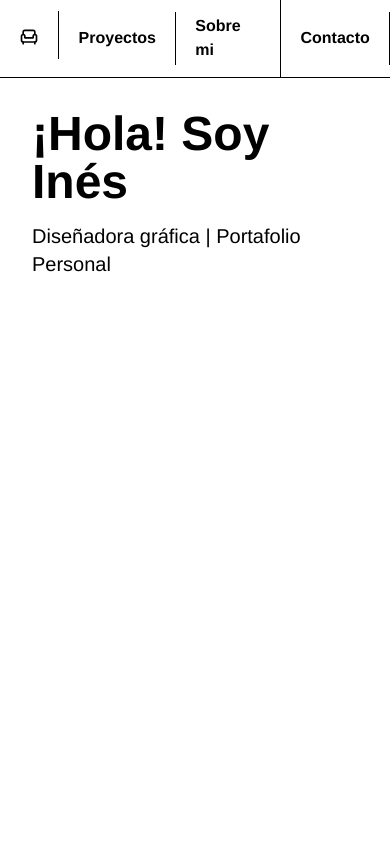
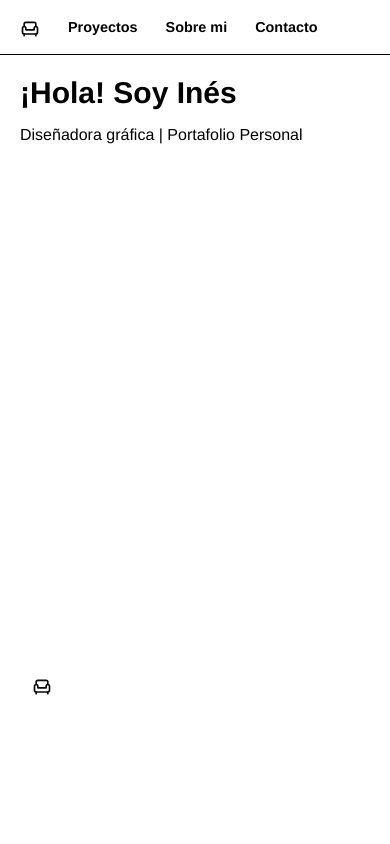
Before and after one commit to zqnv9qyypf-ship-it/mi-web, a Vue app: page /#/ in a window 390 px wide. Shown: the top 844 px of the page. Built offline with nearby package versions, Linux system fonts and the light colour scheme; a web font is replaced by a local one.

Commit message:
Hacer responsive el menú y el header

```diff
--- a/src/App.vue
+++ b/src/App.vue
@@ -6,7 +6,7 @@
 <template>
   <main class="font-[Helvetica]">
     <nav class="w-full border-b border-black bg-white">
-      <ul class="flex items-center">
+      <ul class="flex flex-wrap items-center gap-1 px-2 py-2 sm:gap-2 sm:px-4 sm:py-3">
         <li>
           <RouterLink to="/" class="menu-link" active-class="menu-link-active" exact-active-class="menu-link-active" aria-label="Home">
             <Armchair :size="20" class="menu-icon-home" />
@@ -30,12 +30,22 @@
 
 <style scoped>
 .menu-link {
-  display: inline-block;
-  padding: 0.9rem 1.2rem;
-  border-right: 1px solid black;
+  display: inline-flex;
+  align-items: center;
+  justify-content: center;
+  padding: 0.55rem 0.75rem;
   color: black;
   text-decoration: none;
   font-weight: 600;
+  font-size: 0.9rem;
+  line-height: 1;
+}
+
+@media (min-width: 640px) {
+  .menu-link {
+    padding: 0.8rem 1.1rem;
+    font-size: 1rem;
+  }
 }
 
 .menu-link-active {
--- a/src/components/Header.vue
+++ b/src/components/Header.vue
@@ -1,7 +1,7 @@
 <template>
-  <header class="bg-white text-black h-screen flex flex-col justify-start items-start text-left p-8">
-    <h1 class="text-5xl font-bold mb-4 adobe-title">¡Hola! Soy Inés</h1>
-    <p class="text-xl mb-6">Diseñadora gráfica | Portafolio Personal</p>
+  <header class="bg-white text-black min-h-[70vh] sm:min-h-[80vh] flex flex-col justify-start items-start text-left p-5 sm:p-8">
+    <h1 class="text-3xl sm:text-5xl font-bold mb-3 sm:mb-4 adobe-title">¡Hola! Soy Inés</h1>
+    <p class="text-base sm:text-xl mb-4 sm:mb-6">Diseñadora gráfica | Portafolio Personal</p>
   </header>
 </template>
 
```
